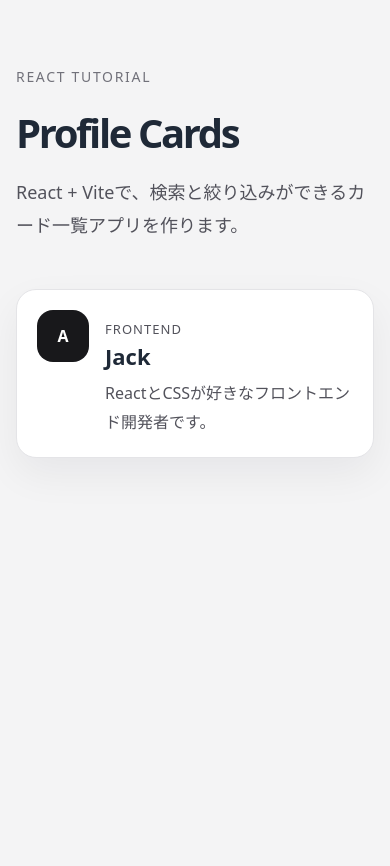
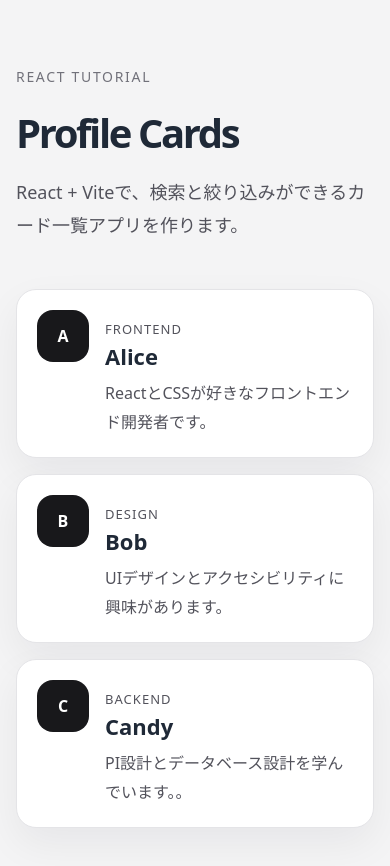
Before and after one commit to mendelssohnbach/react-profile-20260628, a React (Vite) app: page / in a window 390 px wide. Shown: the top 866 px of the page. Before the commit the page ends 844 px from the top, so only its background shows below. Built offline with nearby package versions, Linux system fonts and the light colour scheme.

Commit message:
mapで一覧表示する

```diff
--- a/src/App.tsx
+++ b/src/App.tsx
@@ -62,16 +62,27 @@ const profiles: Profile[] = [
   },
 ];
 
+function ProfileList() {
+  return (
+    <section className="profile-list">
+      {profiles.map((profile) => (
+        <ProfileCard
+          key={profile.id}
+          name={profile.name}
+          category={profile.category}
+          bio={profile.bio}
+          initial={profile.initial}
+        />
+      ))}
+    </section>
+  );
+}
+
 function App() {
   return (
     <main className="app">
       <Header />
-      <ProfileCard
-        name="Jack"
-        category="Frontend"
-        bio="ReactとCSSが好きなフロントエンド開発者です。"
-        initial="A"
-      />
+      <ProfileList />
     </main>
   );
 }
--- a/src/index.css
+++ b/src/index.css
@@ -117,3 +117,27 @@ p {
   margin: 8px 0 0;
   color: #52525b;
 }
+
+.profile-list {
+  display: grid;
+  /* グリッドの列の数と幅を指定 */
+  /* repeat(3, ...) : 同じ幅を3列作成 */
+  /*
+    minmax(0, 1fr) : 列の最小幅 0 と
+    最大幅 1fr：空き領域をを均等に「1つ分の割合」として分ける
+  */
+  grid-template-columns: repeat(3, minmax(0, 1fr));
+  gap: 16px;
+}
+
+@media (max-width: 860px) {
+  .profile-list {
+    grid-template-columns: repeat(2, minmax(0, 1fr));
+  }
+}
+
+@media (max-width: 620px) {
+  .profile-list {
+    grid-template-columns: 1fr;
+  }
+}
```
